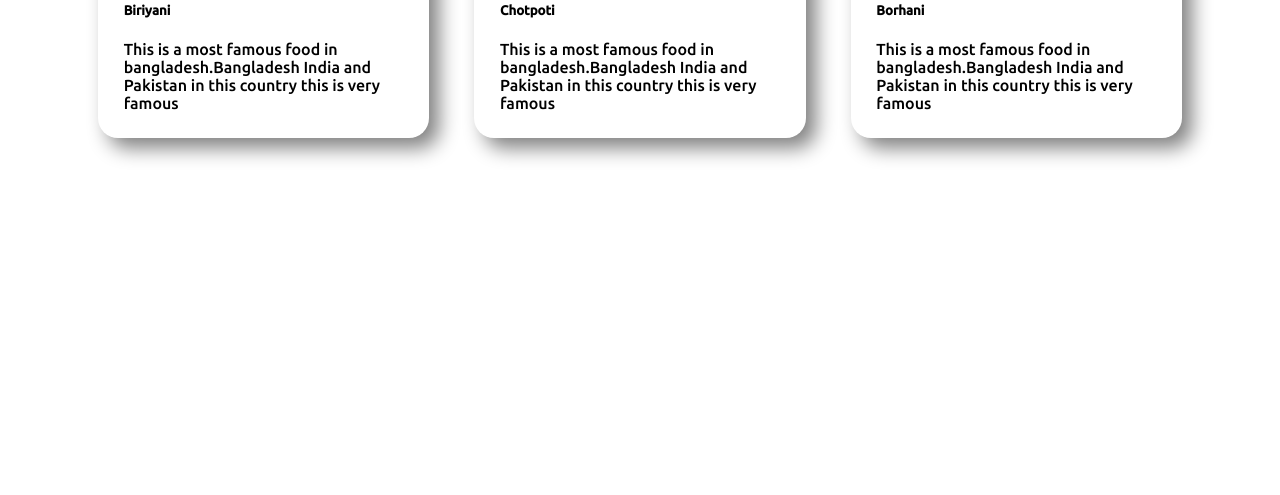
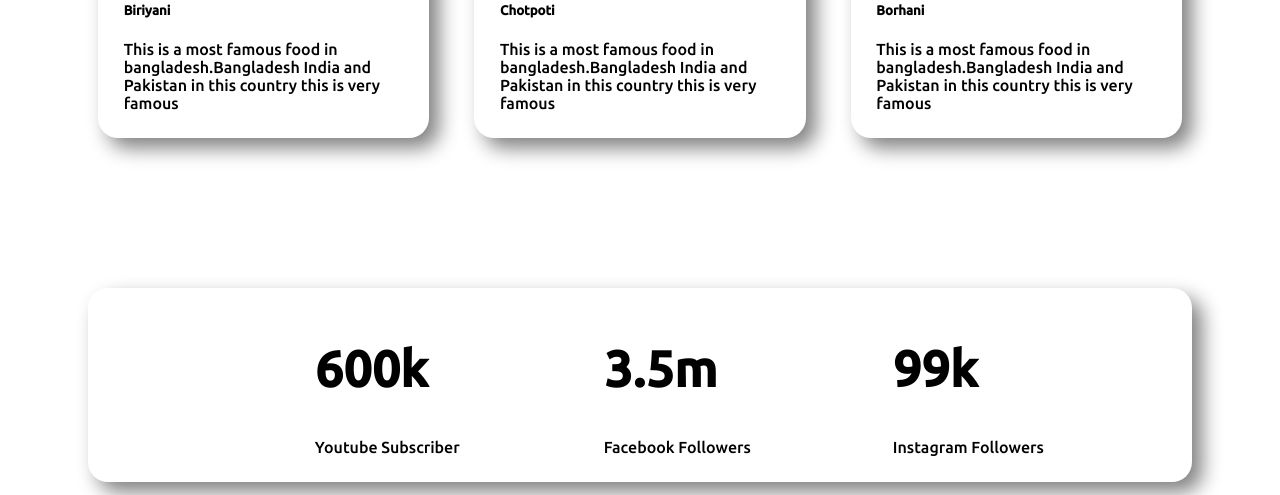
Before and after one commit to imIstiak/food-portfolio, a plain HTML site: page index.html in a window 1280 px wide. Shown: the part 1930-2425 px from the top of the page. Before the commit the page ends 2218 px from the top, so only its background shows below. Drawn offline with Linux system fonts and the light colour scheme.

Commit message:
new section added

```diff
--- a/index.html
+++ b/index.html
@@ -93,8 +93,24 @@
 
         </div>
     </section>
-    <section>
 
+    <section class="stats-section">
+        <div class="stats-txt">
+            <div class="youtube">
+                <h1>600k</h1>
+                <p>Youtube Subscriber</p>
+            </div>
+
+            <div class="fb">
+                <h1>3.5m</h1>
+                <p>Facebook Followers</p>
+            </div>
+
+            <div class="insta">
+                <h1>99k</h1>
+                <p>Instagram Followers</p>
+            </div>
+        </div>
     </section>
 </body>
 
--- a/style.css
+++ b/style.css
@@ -88,3 +88,31 @@ h1{
     text-align: left;
     margin: 5%;
 }
+.stats-section{
+
+    width: auto;
+    height: auto;
+    margin-left: 6%;
+    margin-right: 6%;
+    padding: 10px;
+    border-radius: 20px;
+    box-shadow: 10px 10px 20px  grey;
+}
+
+.stats-txt{
+  display: flex;
+  padding-left: 20%;
+
+}
+.youtube{
+    width: 33.33%;
+
+
+}
+.fb{
+    width:33.33%;
+
+}
+.insta{
+    width: 33.33%;
+}
```
